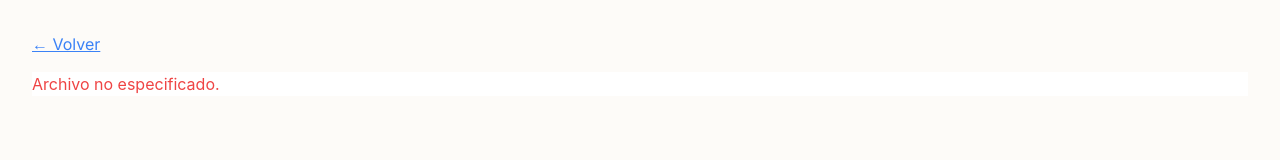
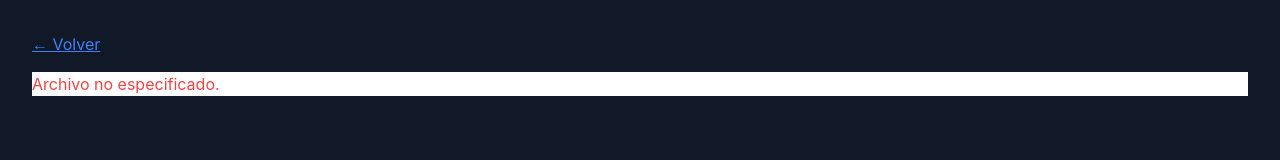
Before and after one commit to chernandez-c/estructuras_de_datos_y_algoritmos, a website: page viewer.html in a window 1280 px wide. Drawn offline with nearby package versions, Linux system fonts and the light colour scheme.

Commit message:
feat: aplicar tema oscuro al visor de markdown

```diff
--- a/viewer.html
+++ b/viewer.html
@@ -10,7 +10,7 @@
   <link rel="stylesheet" href="assets/css/style.css">
   <link rel="stylesheet" href="https://cdn.jsdelivr.net/npm/github-markdown-css/github-markdown.min.css">
 </head>
-<body class="antialiased">
+<body class="antialiased bg-gray-900 text-gray-100">
   <main class="container mx-auto p-4 sm:p-6 lg:p-8">
     <div class="mb-4"><a href="index.html" class="text-blue-500 underline">← Volver</a></div>
     <div id="content" class="markdown-body"></div>
```
